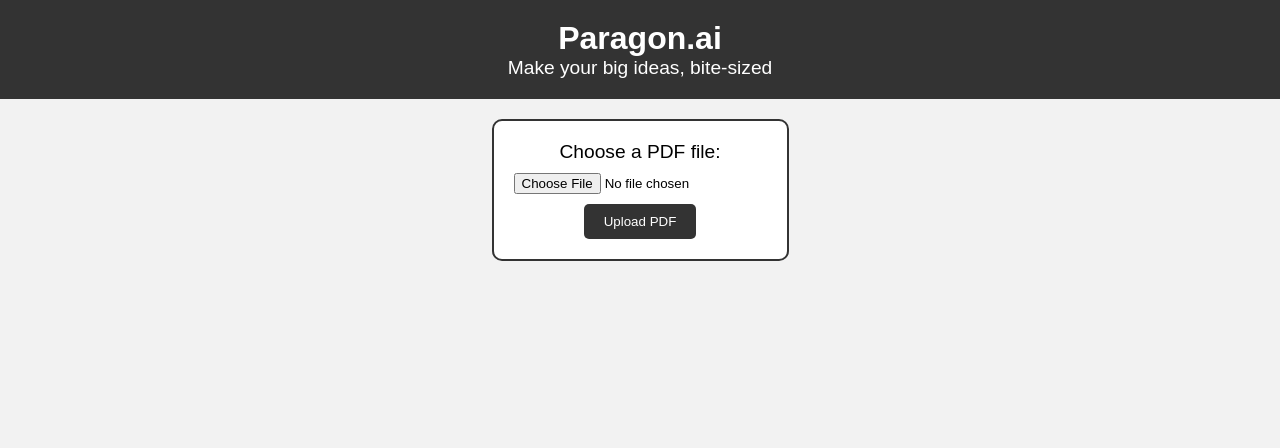
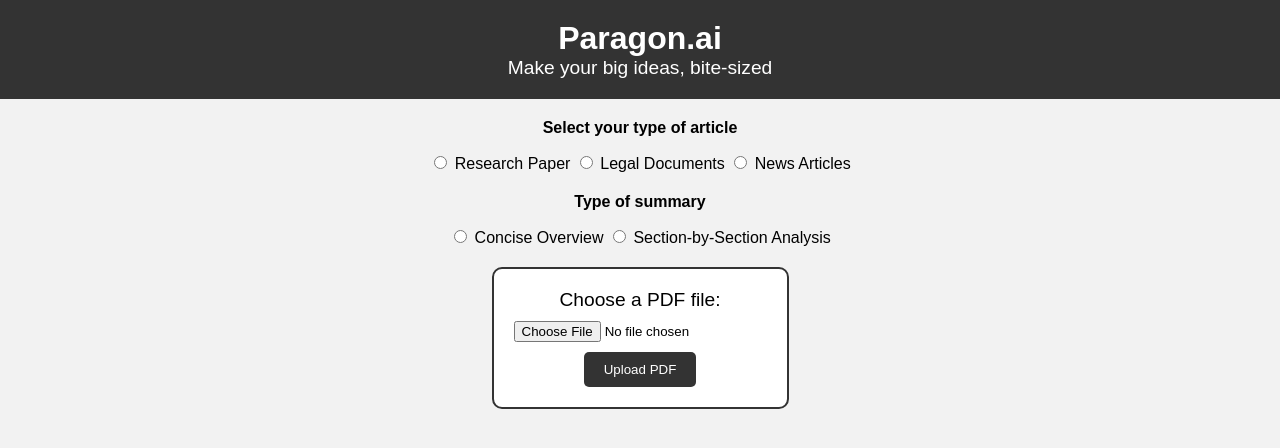
Before and after one commit to arnyboy101/paragon, a Flask app: page / in a window 1280 px wide. Shown: the top 448 px of the page. Run offline with Flask 3, Linux system fonts and the light colour scheme.

Commit message:
Connected updated index.html to backend

```diff
--- a/app.py
+++ b/app.py
@@ -34,10 +34,45 @@
 
     return summarize_dict_output
 
-def process_html(file_path):  # Update function name to reflect HTML generation
+def process_html(file_path, article_type, summary_type):  # Update function name to reflect HTML generation
     ocr = ParsePDF()
     generation_data = ocr.convert_to_summarize_format(file_path)
-    generation_data = summarize_dict(generation_data)
+
+    # Constants for article types
+    RESEARCH_PAPER = 'Research Paper'
+    LEGAL_DOCUMENTS = 'Legal Documents'
+    NEWS_ARTICLES = 'News Articles'
+
+    # Constants for summary types
+    CONCISE_OVERVIEW = 'Concise Overview'
+    DETAILED_OVERVIEW = 'Section-by-Section Analysis'
+
+    # Process the PDF based on article_type and summary_type
+    if article_type == RESEARCH_PAPER:
+        if summary_type == CONCISE_OVERVIEW:
+            # Code for processing Research Paper with Concise Overview
+            generation_data = summarize_dict(generation_data)
+        elif summary_type == DETAILED_OVERVIEW:
+            # Code for processing Research Paper with Section-by-Section Analysis
+            generation_data = summarize_dict(generation_data)
+
+    elif article_type == LEGAL_DOCUMENTS:
+        # Similar structure for Legal Documents
+        if summary_type == CONCISE_OVERVIEW:
+            generation_data = summarize_dict(generation_data)
+        elif summary_type == DETAILED_OVERVIEW:
+            generation_data = summarize_dict(generation_data)
+
+    elif article_type == NEWS_ARTICLES:
+        # Similar structure for News Articles
+        if summary_type == CONCISE_OVERVIEW:
+            generation_data = summarize_dict(generation_data)
+        elif summary_type == DETAILED_OVERVIEW:
+            generation_data = summarize_dict(generation_data)
+    else:
+        # Handle unexpected article_type values
+        return jsonify({"error": "Invalid article type"})
+
 
     html_generator = HTMLGenerator(  # Use HTMLGenerator instead of PDFGenerator
         title=generation_data['title'],
@@ -70,13 +105,25 @@
 
 @app.route('/upload', methods=['POST'])
 def upload():
+    # Check if the file part is in the request
     if 'file' not in request.files:
         return jsonify({"error": "No file provided"})
 
     file = request.files['file']
 
+    # Check if a file is selected
     if file.filename == '':
         return jsonify({"error": "No selected file"})
+
+    # Check if article type is selected
+    article_type = request.form.get('articleType')
+    if not article_type:
+        return jsonify({"error": "Article type not selected"})
+
+    # Check if summary type is selected
+    summary_type = request.form.get('summaryType')
+    if not summary_type:
+        return jsonify({"error": "Summary type not selected"})
 
     try:
         # Save the uploaded PDF file
@@ -84,7 +131,7 @@
         file.save(file_path)
 
         # Process the PDF
-        generation_data = process_html(file_path)
+        generation_data = process_html(file_path, article_type, summary_type)
 
         return jsonify({"success": True, "file_path": file_path, "generation_data": generation_data})
 
--- a/templates/index.html
+++ b/templates/index.html
@@ -13,14 +13,36 @@
         <p style="margin: 0; font-size: 1.2em;">Make your big ideas, bite-sized</p>
     </div>
 
-    <!-- Upload PDF Section -->
-    <div style="text-align: center; margin: 20px;">
-        <form id="uploadForm" action="/upload" method="post" enctype="multipart/form-data" style="border: 2px solid #333; padding: 20px; background-color: #fff; border-radius: 10px; display: inline-block;">
-            <label for="file" style="display: block; margin-bottom: 10px; font-size: 1.2em;">Choose a PDF file:</label>
-            <input type="file" name="file" accept=".pdf" required style="display: block; margin: 0 auto;">
-            <button type="submit" style="margin-top: 10px; padding: 10px 20px; background-color: #333; color: white; border: none; border-radius: 5px; cursor: pointer;">Upload PDF</button>
-        </form>
+<!-- Form for Article Type, Summary Type, and File Upload -->
+<form id="uploadForm" action="/upload" method="post" enctype="multipart/form-data" style="text-align: center; margin: 20px;">
+
+    <!-- Article Type Selection -->
+    <div class="form-section" style="margin-bottom: 20px;">
+        <p><b>Select your type of article</b></p>
+        <input type="radio" name="articleType" id="research" value="Research Paper">
+        <label for="research">Research Paper</label>
+        <input type="radio" name="articleType" id="legal" value="Legal Documents">
+        <label for="legal">Legal Documents</label>
+        <input type="radio" name="articleType" id="news" value="News Articles">
+        <label for="news">News Articles</label>
     </div>
+
+    <!-- Summary Type Selection -->
+    <div class="form-section" style="margin-bottom: 20px;">
+        <p><b>Type of summary</b></p>
+        <input type="radio" name="summaryType" id="concise" value="Concise Overview">
+        <label for="concise">Concise Overview</label>
+        <input type="radio" name="summaryType" id="detailed" value="Section-by-Section Analysis">
+        <label for="detailed">Section-by-Section Analysis</label>
+    </div>
+
+    <!-- File Upload Section with outline and different background -->
+    <div style="border: 2px solid #333; padding: 20px; background-color: #fff; border-radius: 10px; display: inline-block;">
+        <label for="file" style="display: block; margin-bottom: 10px; font-size: 1.2em;">Choose a PDF file:</label>
+        <input type="file" name="file" accept=".pdf" required style="display: block; margin: 0 auto;">
+        <button type="submit" style="margin-top: 10px; padding: 10px 20px; background-color: #333; color: white; border: none; border-radius: 5px; cursor: pointer;">Upload PDF</button>
+    </div>
+</form>
 
     <!-- Loading Section -->
     <div id="loadingBox" style="text-align: center; display: none; padding: 20px;">
```
Also changed, not shown: ocr.py (+14 -0 lines).
